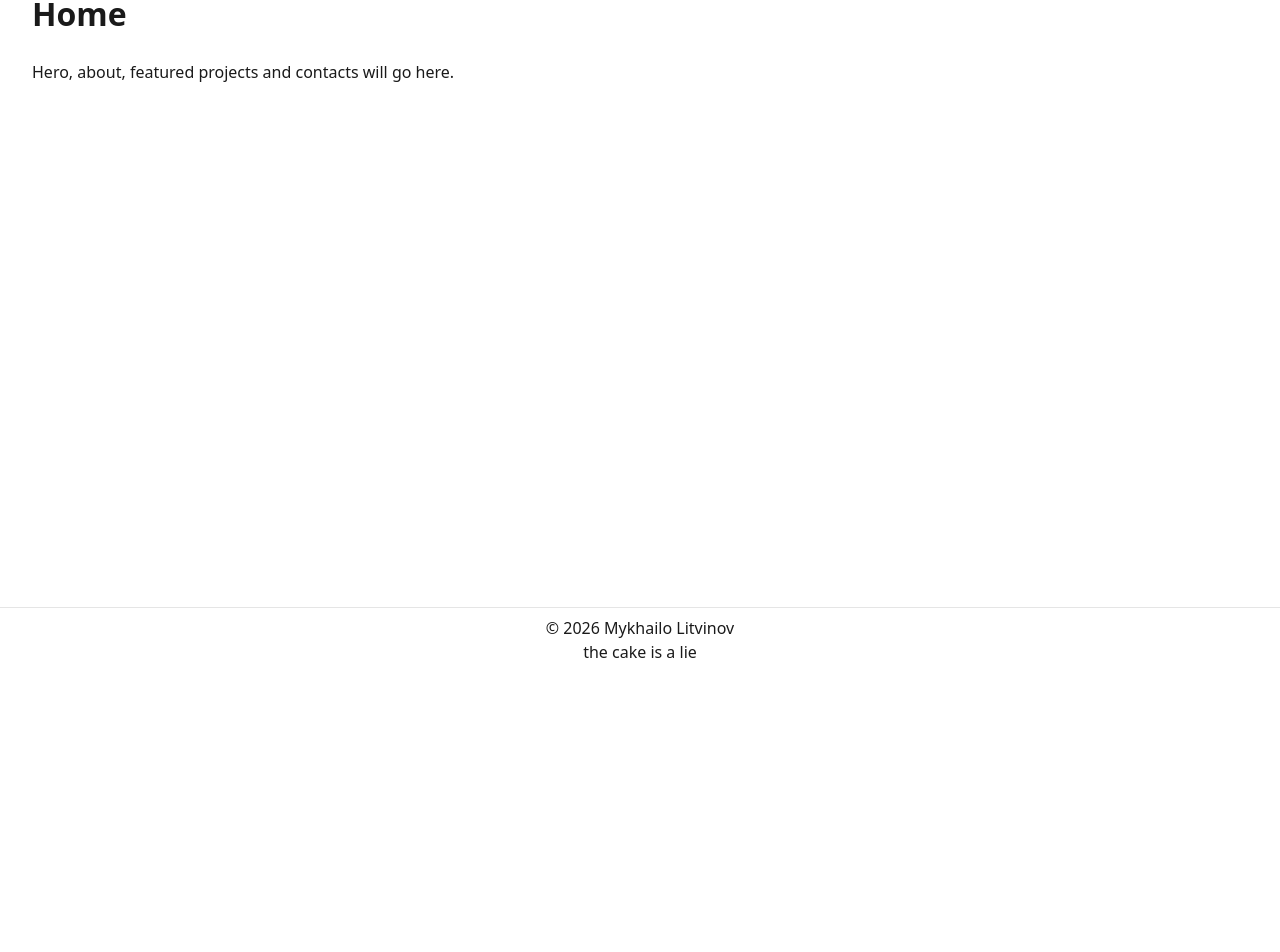
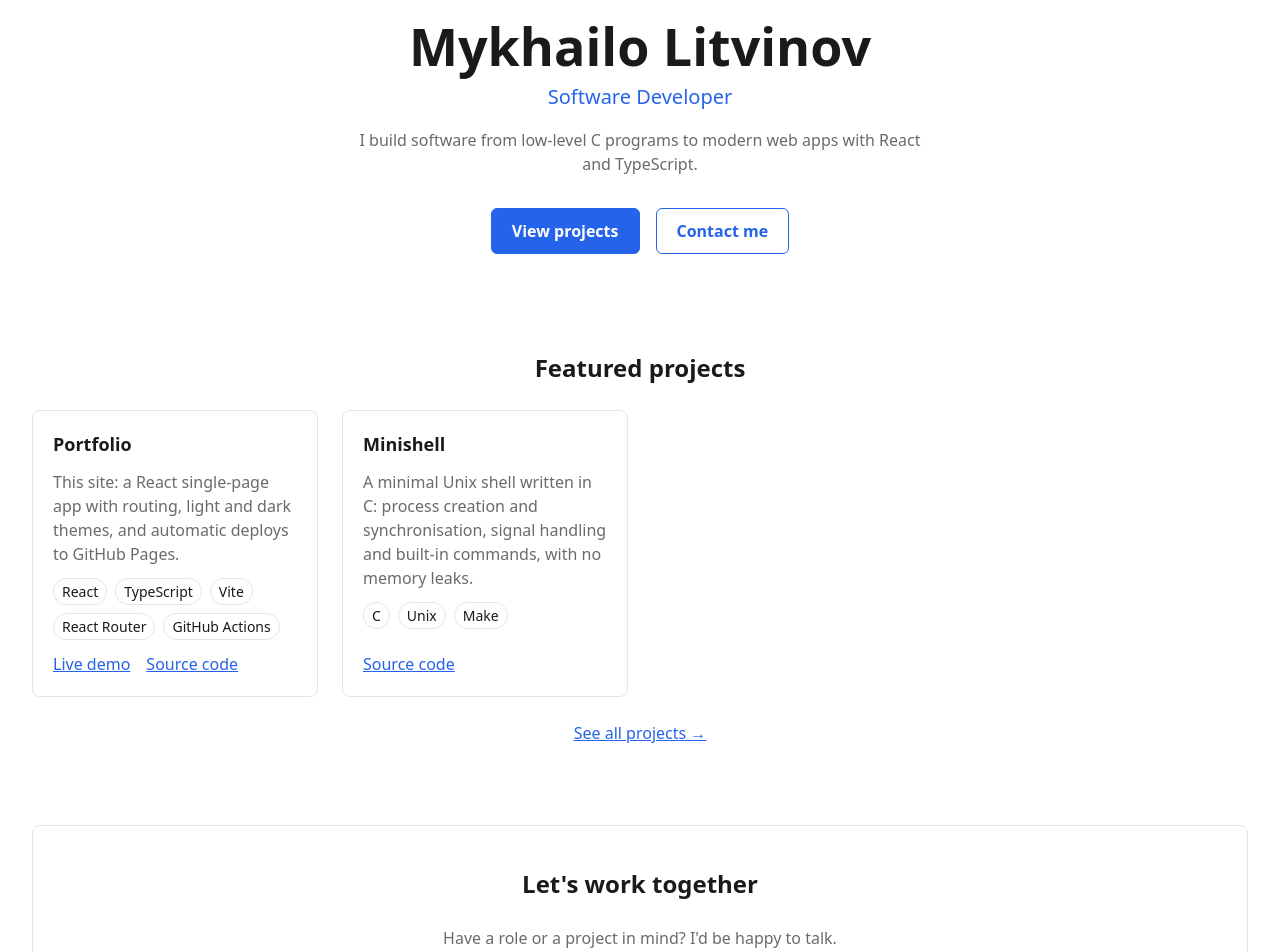
Before and after one commit to mlitvino/portfolio, a React (Vite) app: page / in a window 1280 px wide. Shown: the part 120-1072 px from the top of the page. Before the commit the page ends 800 px from the top, so only its background shows below. Built offline with nearby package versions, Linux system fonts and the light colour scheme.

Commit message:
feat: enhance home page - add hero, featured projects and contact info

```diff
--- a/src/content/projects/minishell/project.ts
+++ b/src/content/projects/minishell/project.ts
@@ -9,4 +9,5 @@ export default {
   links: {
     repo: 'https://github.com/mlitvino/minishell',
   },
+  featured: true,
 } satisfies ProjectData
--- a/src/features/projects/index.ts
+++ b/src/features/projects/index.ts
@@ -1,3 +1,4 @@
 export { featuredProjects, getProjectBySlug, projects } from './model/projects'
 export type { Project, ProjectData } from './model/types'
 export { ProjectCard } from './ui/ProjectCard'
+export { ProjectGrid } from './ui/ProjectGrid'
--- /dev/null
+++ b/src/features/projects/ui/ProjectGrid.module.css
@@ -0,0 +1,16 @@
+.grid {
+  display: grid;
+  grid-template-columns: repeat(auto-fill, minmax(min(280px, 100%), 1fr));
+  gap: 1.5rem;
+  margin: 0;
+  padding: 0;
+  list-style: none;
+}
+
+.grid > li {
+  display: flex;
+}
+
+.grid > li > * {
+  flex: 1;
+}
--- /dev/null
+++ b/src/features/projects/ui/ProjectGrid.tsx
@@ -0,0 +1,19 @@
+import type { Project } from '../model/types'
+import { ProjectCard } from './ProjectCard'
+import styles from './ProjectGrid.module.css'
+
+interface ProjectGridProps {
+  projects: readonly Project[]
+}
+
+export function ProjectGrid({ projects }: ProjectGridProps) {
+  return (
+    <ul className={styles.grid}>
+      {projects.map((project) => (
+        <li key={project.slug}>
+          <ProjectCard project={project} />
+        </li>
+      ))}
+    </ul>
+  )
+}
--- /dev/null
+++ b/src/pages/home/HomePage.module.css
@@ -0,0 +1,84 @@
+/* Hero */
+
+.hero {
+  padding: 3rem 0 4rem;
+  text-align: center;
+}
+
+.name {
+  margin: 0;
+  font-size: clamp(2rem, 6vw, 3.25rem);
+  line-height: 1.1;
+}
+
+.role {
+  margin: 0.5rem 0 0;
+  font-size: 1.25rem;
+  color: var(--color-accent);
+}
+
+.tagline {
+  max-width: 36rem;
+  margin: 1rem auto 0;
+  color: var(--color-muted);
+}
+
+.actions {
+  display: flex;
+  flex-wrap: wrap;
+  justify-content: center;
+  gap: 1rem;
+  margin-top: 2rem;
+}
+
+/* Buttons (links styled as buttons) */
+
+.primaryButton,
+.secondaryButton {
+  display: inline-block;
+  padding: 0.625rem 1.25rem;
+  border: 1px solid var(--color-accent);
+  border-radius: 6px;
+  font-weight: 600;
+  text-decoration: none;
+}
+
+.primaryButton {
+  background: var(--color-accent);
+  color: var(--color-bg);
+}
+
+.secondaryButton {
+  color: var(--color-accent);
+}
+
+/* Sections */
+
+.section {
+  padding: 2rem 0;
+}
+
+.sectionHeading {
+  margin: 0 0 1.5rem;
+  text-align: center;
+}
+
+.more {
+  margin: 1.5rem 0 0;
+  text-align: center;
+}
+
+/* Call to contact */
+
+.cta {
+  margin: 3rem 0 1rem;
+  padding: 2.5rem 1.5rem;
+  border: 1px solid var(--color-border);
+  border-radius: 8px;
+  text-align: center;
+}
+
+.ctaText {
+  margin: 0 0 1.5rem;
+  color: var(--color-muted);
+}
--- a/src/pages/home/HomePage.tsx
+++ b/src/pages/home/HomePage.tsx
@@ -1,11 +1,17 @@
 import { site } from '@/shared/config/site'
+
+import { ContactCta } from './sections/ContactCta'
+import { FeaturedProjects } from './sections/FeaturedProjects'
+import { Hero } from './sections/Hero'
 
 export default function HomePage() {
   return (
     <>
       <title>{`${site.name} — ${site.title}`}</title>
-      <h1>Home</h1>
-      <p>Hero, about, featured projects and contacts will go here.</p>
+
+      <Hero />
+      <FeaturedProjects />
+      <ContactCta />
     </>
   )
 }
--- /dev/null
+++ b/src/pages/home/sections/ContactCta.tsx
@@ -0,0 +1,19 @@
+import { Link } from 'react-router'
+
+import styles from '../HomePage.module.css'
+
+export function ContactCta() {
+  return (
+    <section className={styles.cta} aria-labelledby="contact-heading">
+      <h2 id="contact-heading" className={styles.sectionHeading}>
+        Let's work together
+      </h2>
+      <p className={styles.ctaText}>
+        Have a role or a project in mind? I'd be happy to talk.
+      </p>
+      <Link to="/contact" className={styles.primaryButton}>
+        Get in touch
+      </Link>
+    </section>
+  )
+}
--- /dev/null
+++ b/src/pages/home/sections/FeaturedProjects.tsx
@@ -0,0 +1,23 @@
+import { Link } from 'react-router'
+
+import { featuredProjects, ProjectGrid } from '@/features/projects'
+
+import styles from '../HomePage.module.css'
+
+export function FeaturedProjects() {
+  if (featuredProjects.length === 0) return null
+
+  return (
+    <section className={styles.section} aria-labelledby="featured-heading">
+      <h2 id="featured-heading" className={styles.sectionHeading}>
+        Featured projects
+      </h2>
+
+      <ProjectGrid projects={featuredProjects} />
+
+      <p className={styles.more}>
+        <Link to="/projects">See all projects →</Link>
+      </p>
+    </section>
+  )
+}
--- /dev/null
+++ b/src/pages/home/sections/Hero.tsx
@@ -0,0 +1,24 @@
+import { Link } from 'react-router'
+
+import { site } from '@/shared/config/site'
+
+import styles from '../HomePage.module.css'
+
+export function Hero() {
+  return (
+    <section className={styles.hero}>
+      <h1 className={styles.name}>{site.name}</h1>
+      <p className={styles.role}>{site.title}</p>
+      <p className={styles.tagline}>{site.tagline}</p>
+
+      <div className={styles.actions}>
+        <Link to="/projects" className={styles.primaryButton}>
+          View projects
+        </Link>
+        <Link to="/contact" className={styles.secondaryButton}>
+          Contact me
+        </Link>
+      </div>
+    </section>
+  )
+}
--- a/src/pages/projects/ProjectsPage.module.css
+++ b/src/pages/projects/ProjectsPage.module.css
@@ -14,20 +14,3 @@
   text-align: center;
   color: var(--color-muted);
 }
-
-.grid {
-  display: grid;
-  grid-template-columns: repeat(auto-fill, minmax(min(280px, 100%), 1fr));
-  gap: 1.5rem;
-  margin: 0;
-  padding: 0 0.25rem 0.25rem;
-  list-style: none;
-}
-
-.grid > li {
-  display: flex;
-}
-
-.grid > li > * {
-  flex: 1;
-}
--- a/src/pages/projects/ProjectsPage.tsx
+++ b/src/pages/projects/ProjectsPage.tsx
@@ -1,4 +1,4 @@
-import { ProjectCard, projects } from '@/features/projects'
+import { ProjectGrid, projects } from '@/features/projects'
 import { site } from '@/shared/config/site'
 
 import styles from './ProjectsPage.module.css'
@@ -13,15 +13,7 @@ export default function ProjectsPage() {
 
       {projects.length === 0
         ? <p className={styles.empty}>No projects yet.</p>
-        : (
-          <ul className={styles.grid}>
-            {projects.map((project) => (
-              <li key={project.slug}>
-                <ProjectCard project={project} />
-              </li>
-            ))}
-          </ul>
-        )}
+        : <ProjectGrid projects={projects} />}
     </>
   )
 }
--- a/src/shared/config/site.ts
+++ b/src/shared/config/site.ts
@@ -1,6 +1,8 @@
 export const site = {
   name: 'Mykhailo Litvinov',
   title: 'Software Developer',
+  tagline:
+    'I build software from low-level C programs to modern web apps with React and TypeScript.',
   email: 'you@example.com',
   socials: [
     { label: 'GitHub', url: 'https://github.com/mlitvino' },
```
